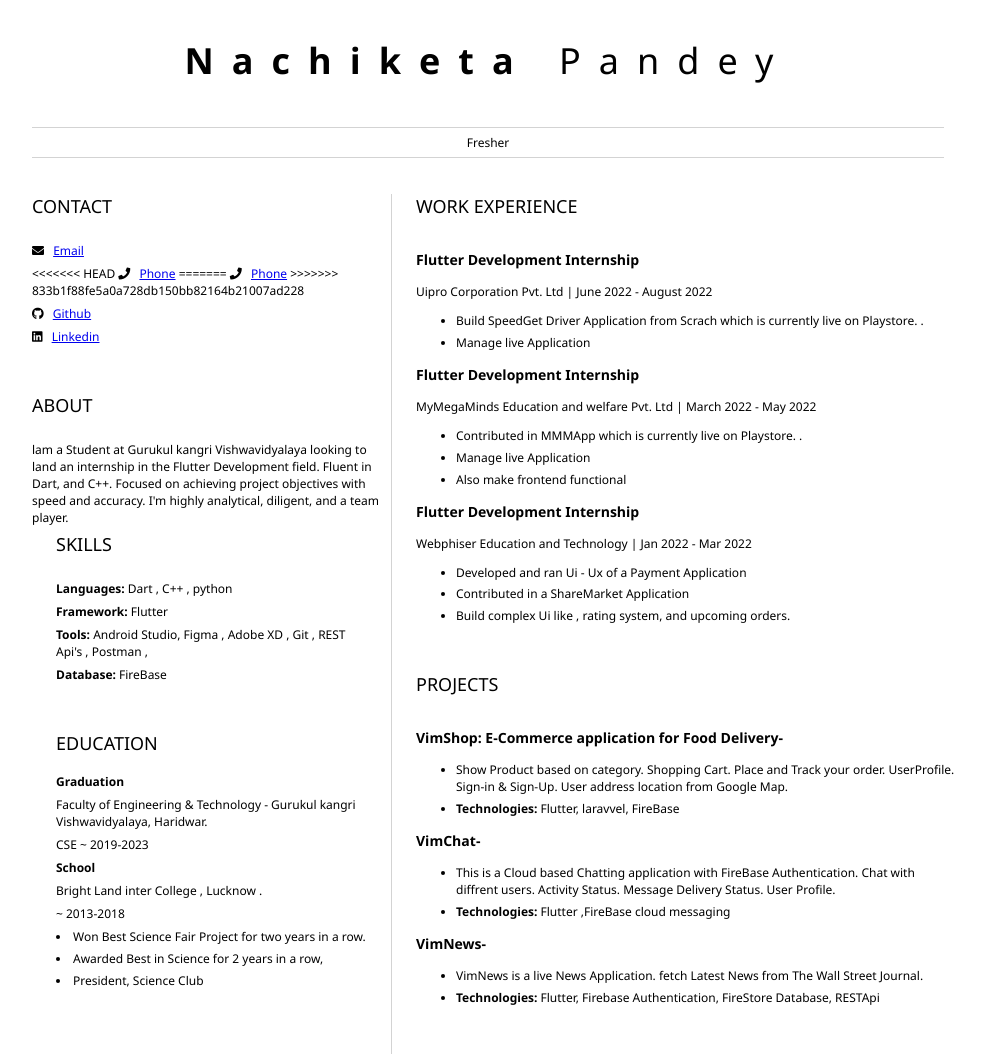
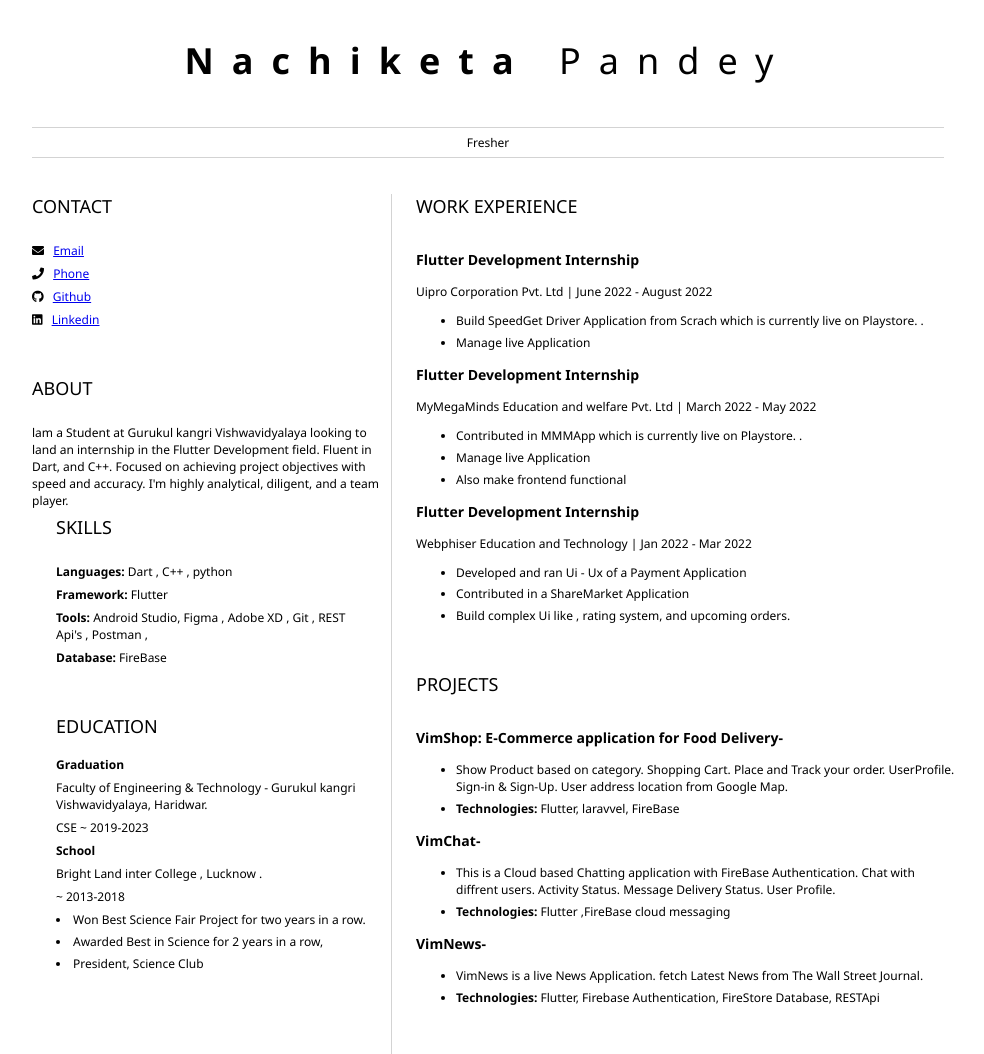
Before and after one commit to nacpa/resume, a plain HTML site: page index.html in a window 1280 px wide. Shown: the whole page, without its empty margins (152-1136 px from the left). Drawn offline with Linux system fonts and the light colour scheme.

Commit message:
Update index.html

```diff
--- a/index.html
+++ b/index.html
@@ -33,13 +33,8 @@
                     <a href="mailto:np19082001@gmail.com">Email</a>
                 </p>
                 <p>
-<<<<<<< HEAD
                     <i class="fa fa-phone " aria-hidden="true"></i>
                     <a href="callto:+917523893279">Phone</a>
-=======
-                    <i class="fa fa-phone" aria-hidden="true"></i>
-                    <a href="callto:+917523893279"target="_blank">Phone</a>
->>>>>>> 833b1f88fe5a0a728db150bb82164b21007ad228
                 </p>
                 <p>
                     <i class="fab fa-github" aria-hidden="true"></i>
```
